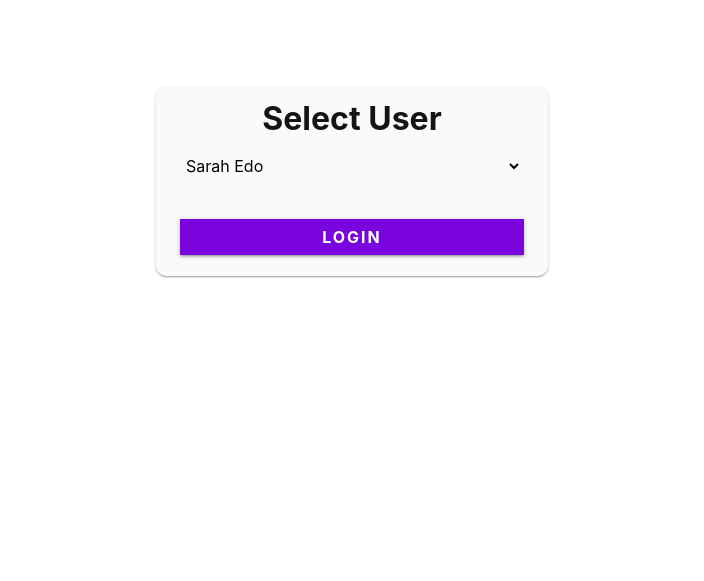
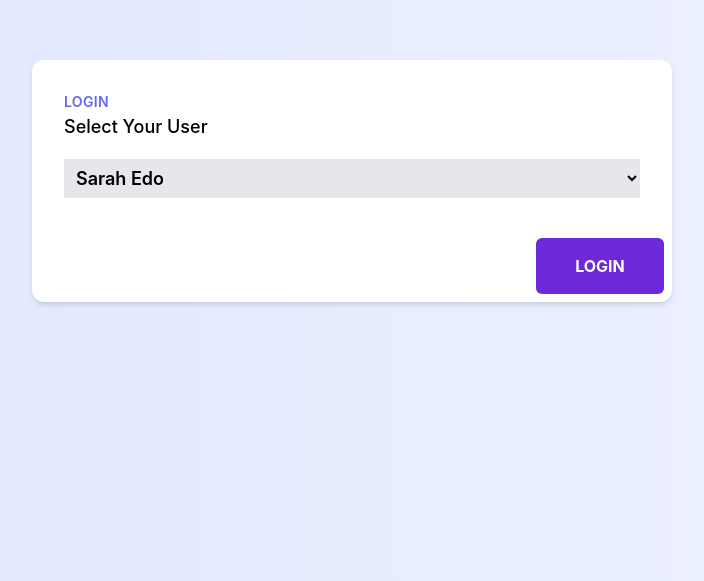
Before and after one commit to mahmoudsultan/Would-You-Rather, a React (Create React App) app: page / in a window 1280 px wide. Shown: the part 219-800 px from the top of the page, without its empty margins (288-992 px from the left). Built offline with nearby package versions, Linux system fonts and the light colour scheme.

Commit message:
Styles with Tailwind css.

```diff
--- /dev/null
+++ b/craco.config.js
@@ -0,0 +1,10 @@
+module.exports = {
+  style: {
+    postcss: {
+      plugins: [
+        require('tailwindcss'),
+        require('autoprefixer'),
+      ],
+    },
+  },
+}
--- a/src/components/Home/Home.js
+++ b/src/components/Home/Home.js
@@ -2,6 +2,8 @@ import { connect } from 'react-redux';
 import { useState } from 'react';
 
 import './Home.css';
+
+import QuestionInfo from '../QuestionInfo/QuestionInfo';
 
 const mapStateToProps = ({ users, questions, authUser }) => {
   const answeredQuestions = Object.keys(users[authUser].answers)
@@ -21,30 +23,30 @@ const Home = ({ answeredQuestions, unansweredQuestions }) => {
   const [tab, setTab] = useState(0);
 
   return (
-    <div className="home-container">
-      <div className="tabs-header">
+    <div className="w-screen min-h-screen">
+      <div className="flex justify-center flex-row">
         <div
-          className={`tab-header ${tab === 0 ? 'active' : 'inactive' }`}
+          className={`w-64 p-5 text-xl font-medium text-gray-600 cursor-pointer tracking-wide leading-relaxed ${tab === 0 ? 'text-purple-700 font-semibold' : '' }`}
           onClick={() => setTab(0)}
         >
           Unanswered
         </div>
         <div
-          className={`tab-header ${tab === 1 ? 'active' : 'inactive' }`}
+          className={`w-64 p-5 ml-10 text-xl font-medium text-gray-600 cursor-pointer tracking-wide leading-relaxed ${tab === 1 ? 'text-purple-700 font-semibold' : '' }`}
           onClick={() => setTab(1)}
         >
           Answered
         </div>
       </div>
-      <div className="tabs-content">
+      <div className="mt-5">
         <div className={`tab ${tab === 0 ? '' : 'hidden'}`}>
           <ul className="questions-list">
-            { unansweredQuestions.map((questionId) => <li key={questionId}>{ questionId }</li>) }
+            { unansweredQuestions.map((questionId) => <li key={questionId}><QuestionInfo id={questionId} /></li>) }
           </ul>
         </div>
         <div className={`tab ${tab === 1 ? '' : 'hidden'}`}>
           <ul>
-            { answeredQuestions.map((questionId) => <li key={questionId}>{ questionId }</li>) }
+            { answeredQuestions.map((questionId) => <li key={questionId}><QuestionInfo id={questionId} /></li>) }
           </ul>
         </div>
       </div>
--- a/src/components/Login/Login.css
+++ b/src/components/Login/Login.css
@@ -1,6 +1,5 @@
 .login-container {
   display: flex;
-  width: 100%;
   height: 100vh;
   justify-content: center;
   align-items: center;
--- a/src/components/Login/Login.js
+++ b/src/components/Login/Login.js
@@ -23,16 +23,22 @@ const Login = ({ users, setAuthUser }) => {
   }, [selectRef])
 
   return (
-    <div className="login-container">
-      <div className="card light center elevation-1">
-        <h2 className="card-header">Select User</h2>
-        <div className="card-content">
-          <select name="users" ref={selectRef}>
-            { Object.keys(users).map((userId) => <option key={userId} value={userId}>{users[userId].name}</option>) }
+    <div className="flex justify-center items-center h-screen">
+      <div className="max-w-md w-1/2 bg-white rounded-xl shadow-md overflow-hidden md:max-w-2xl">
+        <div className="p-8">
+          <div className="uppercase tracking-wide text-sm text-indigo-500 font-semibold">Login</div>
+          <p className="block mt-1 text-lg leading-tight font-medium text-black">Select Your User</p>
+          <select className="mt-5 p-2 text-lg w-full bg-gray-200 text-black font-semibold" name="users" ref={selectRef}>
+            { Object.keys(users).map((userId) => <option className="p-0 m-0" key={userId} value={userId}>{users[userId].name}</option>) }
           </select>
         </div>
-        <div className="card-actions">
-          <div className="button primary block elevation-2" onClick={handleLogin}>Login</div>
+        <div className="mt-2 flex mb-2 mr-2 justify-end">
+          <button
+            className="w-32 uppercase text-md text-white rounded-md bg-purple-700 p-5 font-bold"
+            onClick={handleLogin}
+          >
+            Login
+          </button>
         </div>
       </div>
     </div>
--- /dev/null
+++ b/src/components/QuestionInfo/QuestionInfo.js
@@ -0,0 +1,16 @@
+import { connect } from 'react-redux';
+
+const mapStateToProps = ({ questions, users }, { id }) => ({
+  question: questions[id],
+  author: users[questions[id].author],
+})
+
+const QuestionInfo = ({ question, author }) => {
+  return (
+    <div className="card">
+      Hello
+    </div>
+  );
+}
+
+export default connect(mapStateToProps)(QuestionInfo);
--- a/src/index.css
+++ b/src/index.css
@@ -1,3 +1,7 @@
+@tailwind base;
+@tailwind components;
+@tailwind utilities;
+
 html, body, div, span, applet, object, iframe,
 h1, h2, h3, h4, h5, h6, p, blockquote, pre,
 a, abbr, acronym, address, big, cite, code,
@@ -49,6 +53,8 @@ body {
     sans-serif;
   -webkit-font-smoothing: antialiased;
   -moz-osx-font-smoothing: grayscale;
+  background: rgb(224,231,255);
+  background: linear-gradient(90deg, rgba(224,231,255,1) 0%, rgba(238,242,255,1) 100%);
 }
 
 code {
@@ -148,15 +154,3 @@ li {
   font-weight: bold;
   letter-spacing: 2px;
 }
-
-select {
-  background-color: transparent;
-  border: none;
-  padding: 0 1em 0 0;
-  margin: 0;
-  width: 100%;
-  font-family: inherit;
-  font-size: inherit;
-  cursor: inherit;
-  line-height: inherit;
-}
--- /dev/null
+++ b/tailwind.config.js
@@ -0,0 +1,11 @@
+module.exports = {
+  purge: ['./src/**/*.{js,jsx,ts,tsx}', './public/index.html'],
+  darkMode: false, // or 'media' or 'class'
+  theme: {
+    extend: {},
+  },
+  variants: {
+    extend: {},
+  },
+  plugins: [],
+}
```
Also changed, not shown: package.json (+8 -3 lines), src/components/QuestionInfo/QuestionInfo.css (added), 2 other files (tests, documents, lock files or other folders).
